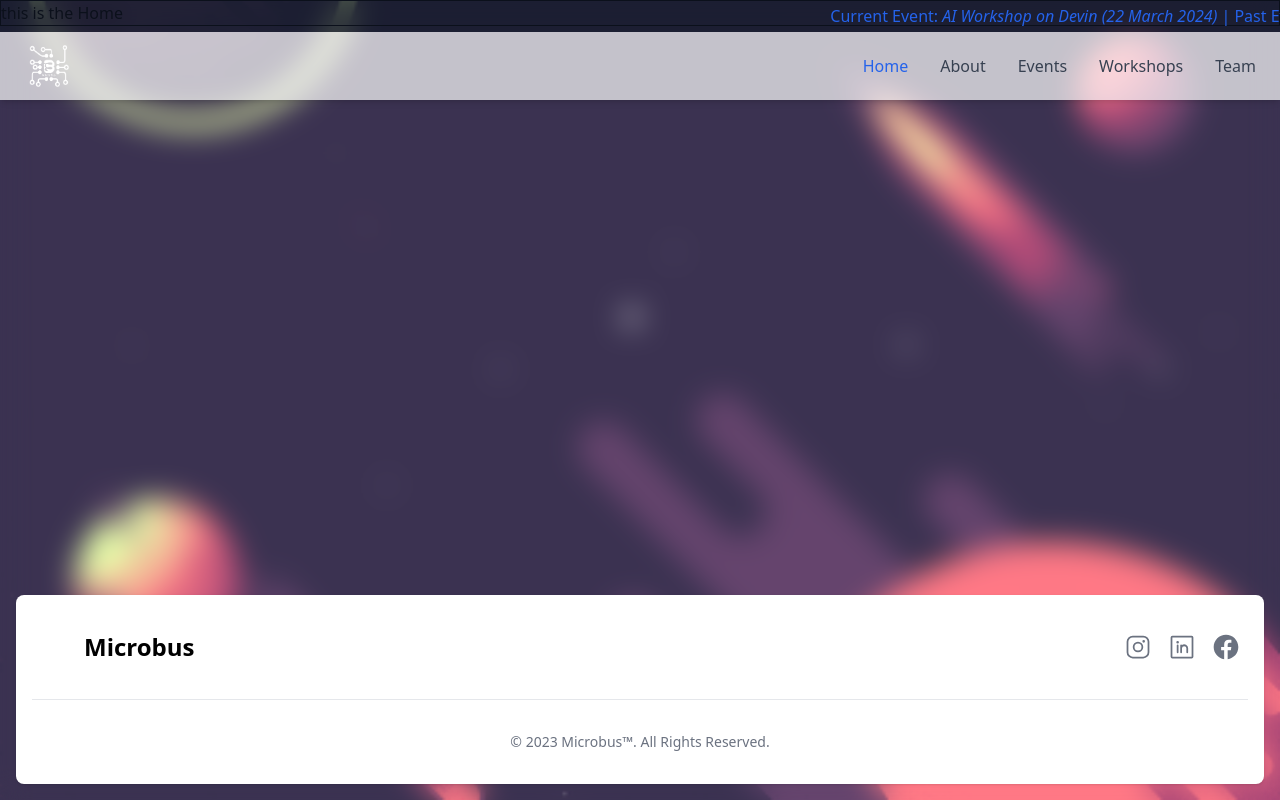
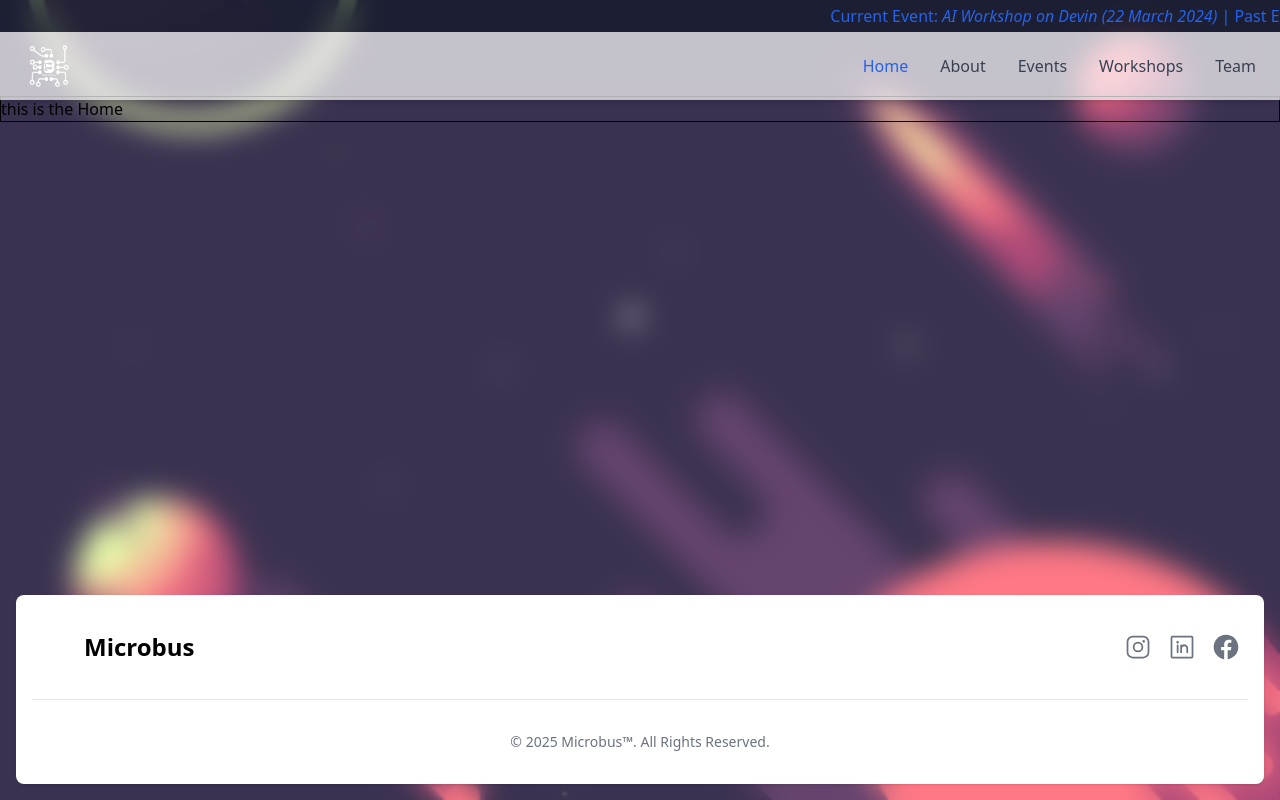
Before and after one commit to Microbus-Webtool/Microbus_Frontend, a React (Vite) app: page / in a window 1280 px wide. Built offline with nearby package versions, Linux system fonts and the light colour scheme.

Commit message:
Navbar padding and footer change

```diff
--- a/src/components/Footer.jsx
+++ b/src/components/Footer.jsx
@@ -111,7 +111,7 @@ const Footer = () => {
         </div>
         <hr className="my-6 border-gray-200 sm:mx-auto dark:border-gray-700 lg:my-8" />
         <span className="block text-sm text-gray-500 sm:text-center dark:text-gray-400">
-          © 2023{" "}
+          © 2025{" "}
           <Link to="/" className="hover:underline">
             Microbus™
           </Link>
--- a/src/components/Layout.jsx
+++ b/src/components/Layout.jsx
@@ -8,8 +8,7 @@ const Layout = ({ children }) => {
     <div className="flex flex-col min-h-screen">
       <ScrollingBar />
       <Header />
-      <main className="flex-grow">{children}</main>
-      {/* {console.log(children)} */}
+      <main className="flex-grow pt-24">{children}</main>
       <Footer />
     </div>
   );
```
